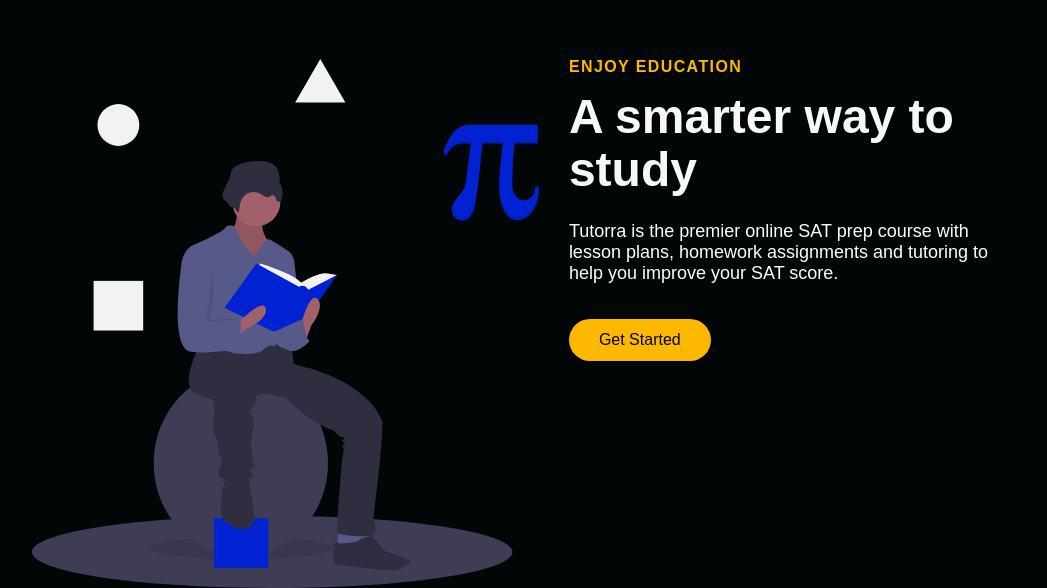
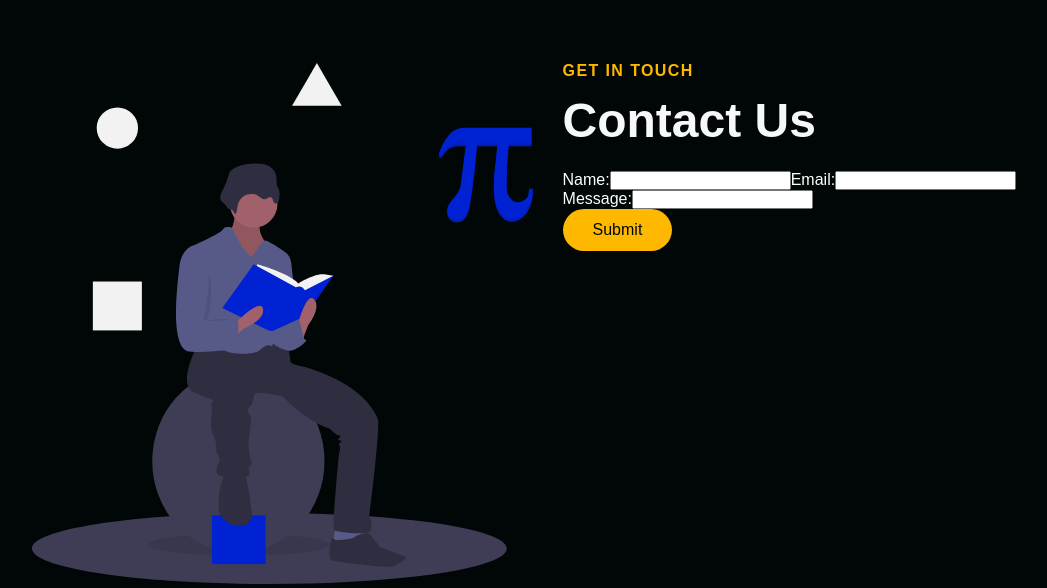
Before and after one commit to RedVelvetZip/JP, a React (Create React App) app: page / in a window 1280 px wide. Shown: the part 3412-4000 px from the top of the page, without its empty margins (97-1144 px from the left). Built offline with nearby package versions, Linux system fonts and the light colour scheme; a web font is replaced by a local one.

Commit message:
contact form WIP

```diff
--- /dev/null
+++ b/src/components/Contact/InfoElements.js
@@ -0,0 +1,87 @@
+import styled from "styled-components";
+
+export const InfoContainer = styled.div.attrs({ name: "infoOne" })`
+	color: #fff;
+	background-color: ${({ lightBg }) => (lightBg ? "#f9f9f9" : "#010606")};
+
+	@media (max-width: 768px) {
+		padding: 100px 0;
+	}
+`;
+
+export const InfoWrapper = styled.div`
+	display: flex;
+	align-items: center;
+	justify-content: center;
+	height: 860px;
+	width: 100%;
+	max-width: 1100px;
+	margin: 0 auto;
+	padding: 0 24px;
+`;
+
+export const Row = styled.div`
+	display: flex;
+	flex-wrap: wrap;
+	flex-direction: ${({ imgStart }) => (imgStart ? "row-reverse" : "row")};
+
+	@media (min-width: 768px) {
+		flex-wrap: nowrap;
+	}
+`;
+
+export const Column = styled.div`
+	margin-bottom: 15px;
+	padding: 0 15px;
+`;
+
+export const TextWrapper = styled.div`
+	max-width: 540px;
+	padding-top: 0;
+	padding-bottom: 60px;
+`;
+
+export const TopLine = styled.p`
+	color: #ffb800;
+	font-size: 16px;
+	line-height: 16px;
+	font-weight: 700;
+	letter-spacing: 1.4px;
+	text-transform: uppercase;
+	margin-bottom: 16px;
+`;
+
+export const Heading = styled.h1`
+	margin-bottom: 24px;
+	font-size: 48px;
+	line-height: 1.1;
+	font-weight: 600;
+	color: ${({ lightText }) => (lightText ? "#f7f8fa" : "#010606")};
+
+	@media (max-width: 480px) {
+		font-size: 32px;
+	}
+`;
+
+export const SubTitle = styled.p`
+	max-width: 440px;
+	margin-bottom: 35px;
+	font-size: 18px;
+	color: ${({ darkText }) => (darkText ? "#010606" : "#FFF")};
+`;
+
+export const BtnWrap = styled.div`
+	display: flex;
+	justify-content: flex-start;
+`;
+
+export const ImgWrap = styled.div`
+	max-width: 550px;
+	height: 100%;
+`;
+
+export const Img = styled.img`
+	width: 100%;
+	margin: 0 0 10px 0;
+	padding-right: 0;
+`;
--- /dev/null
+++ b/src/components/Contact/index.js
@@ -0,0 +1,80 @@
+import React from "react";
+import { Button } from "../ButtonElement";
+import {
+  InfoContainer,
+  InfoWrapper,
+  Row,
+  Column,
+  TextWrapper,
+  TopLine,
+  Heading,
+  SubTitle,
+  BtnWrap,
+  ImgWrap,
+  Img,
+} from "./InfoElements";
+import img4 from "../../Images/img4.svg";
+
+const Contact = ({}) => {
+  const id = "contact";
+  const lightBg = false;
+  const lightText = true;
+  const topLine = "Get In Touch";
+  const headLine = "Contact Us";
+  const imgStart = true;
+  const img = img4;
+  const alt = "Studying";
+  const primary = true;
+  const dark = true;
+  return (
+    <InfoContainer lightBg={lightBg} id={id}>
+      <InfoWrapper>
+        <Row imgStart={imgStart}>
+          <Column>
+            <TextWrapper>
+              <TopLine>{topLine}</TopLine>
+              <Heading lightText={lightText}>{headLine}</Heading>
+              <div>
+                <form>
+                  <label>
+                    Name:
+                    <input type="text" />
+                  </label>
+                  <label>
+                    Email:
+                    <input type="text" />
+                  </label>
+                  <label>
+                    Message:
+                    <input type="text" />
+                  </label>
+                </form>
+              </div>
+              <BtnWrap>
+                <Button
+                  smooth={true}
+                  duration={500}
+                  spy={true}
+                  exact="true"
+                  offset={-80}
+                  primary={primary ? 1 : 0}
+                  dark={dark ? 1 : 0}
+                  to="/"
+                >
+                  Submit
+                </Button>
+              </BtnWrap>
+            </TextWrapper>
+          </Column>
+          <Column>
+            <ImgWrap>
+              <Img src={img} alt={alt} />
+            </ImgWrap>
+          </Column>
+        </Row>
+      </InfoWrapper>
+    </InfoContainer>
+  );
+};
+
+export default Contact;
--- a/src/components/Info/Data.js
+++ b/src/components/Info/Data.js
@@ -43,8 +43,8 @@
 	lightBg: false,
 	lightText: true,
 	lightTextDesc: true,
-	topLine: "Enjoy Education",
-	headLine: "A smarter way to study",
+	topLine: "Get In Touch",
+	headLine: "Contact Us",
 	description:
 		"Tutorra is the premier online SAT prep course with lesson plans, homework assignments and tutoring to help you improve your SAT score.",
 	buttonLabel: "Get Started",
--- a/src/components/Services/index.js
+++ b/src/components/Services/index.js
@@ -10,7 +10,7 @@
 	ServciesIcon,
 	ServciesH2,
 	ServicesP,
-} from "./SertvicesElements";
+} from "./ServicesElements";
 
 const Services = () => {
 	return (
--- a/src/pages/index.js
+++ b/src/pages/index.js
@@ -2,6 +2,7 @@
 import Hero from "../components/Hero";
 import Info from "../components/Info";
 import Services from "../components/Services";
+import Contact from "../components/Contact";
 import Footer from "../components/Footer";
 import { homeObjOne, homeObjThree, homeObjTwo } from "../components/Info/Data";
 
@@ -13,7 +14,8 @@
 			<Info {...homeObjOne} />
 			<Info {...homeObjTwo} />
 			<Services />
-			<Info {...homeObjThree} />
+			<Contact />
+			{/* <Info {...homeObjThree} /> */}
 			<Footer />
 		</>
 	);
```
Also changed, not shown: src/components/Services/ServicesElements.js (renamed from src/components/Services/SertvicesElements.js), 1 other file (tests, documents, lock files or other folders).
